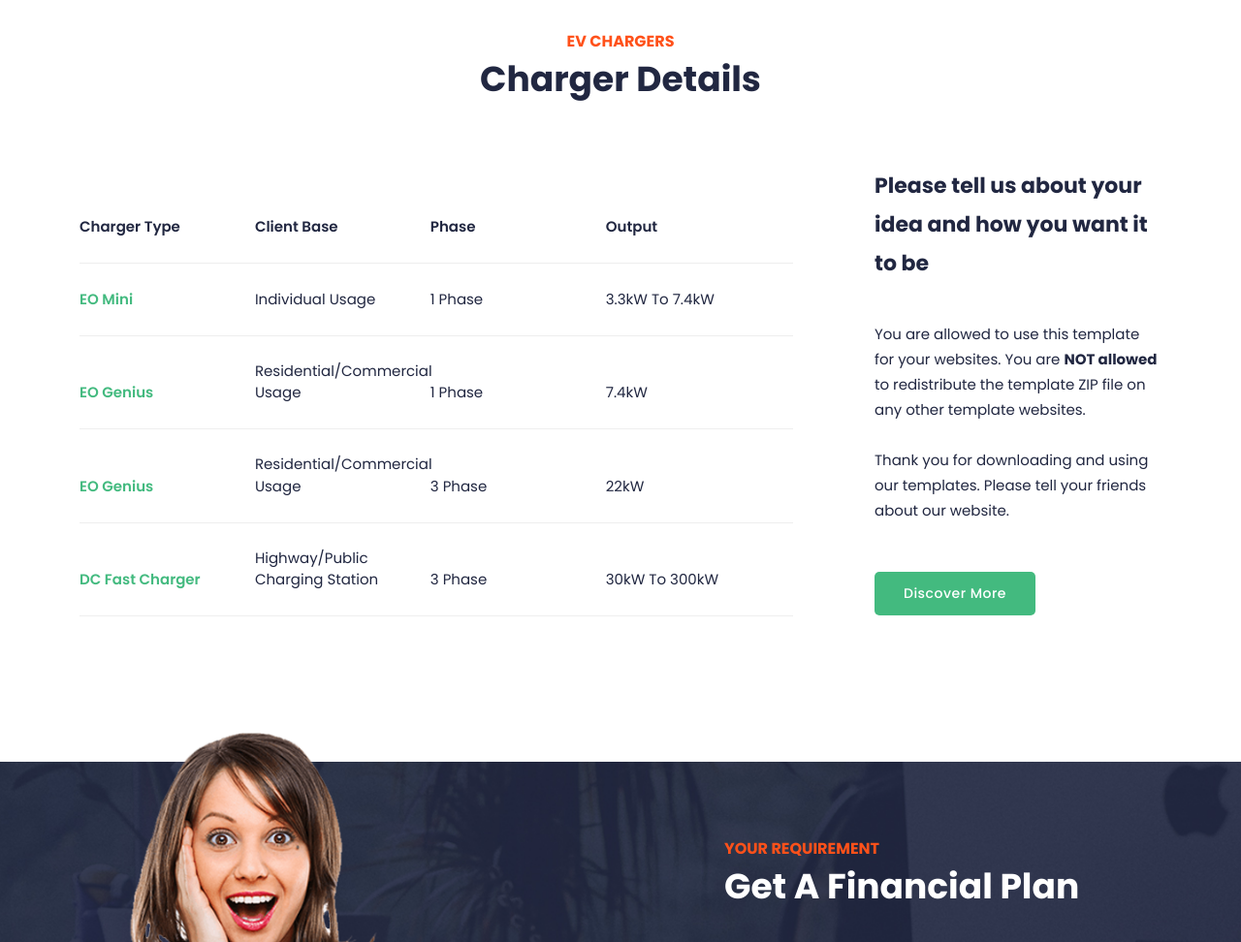
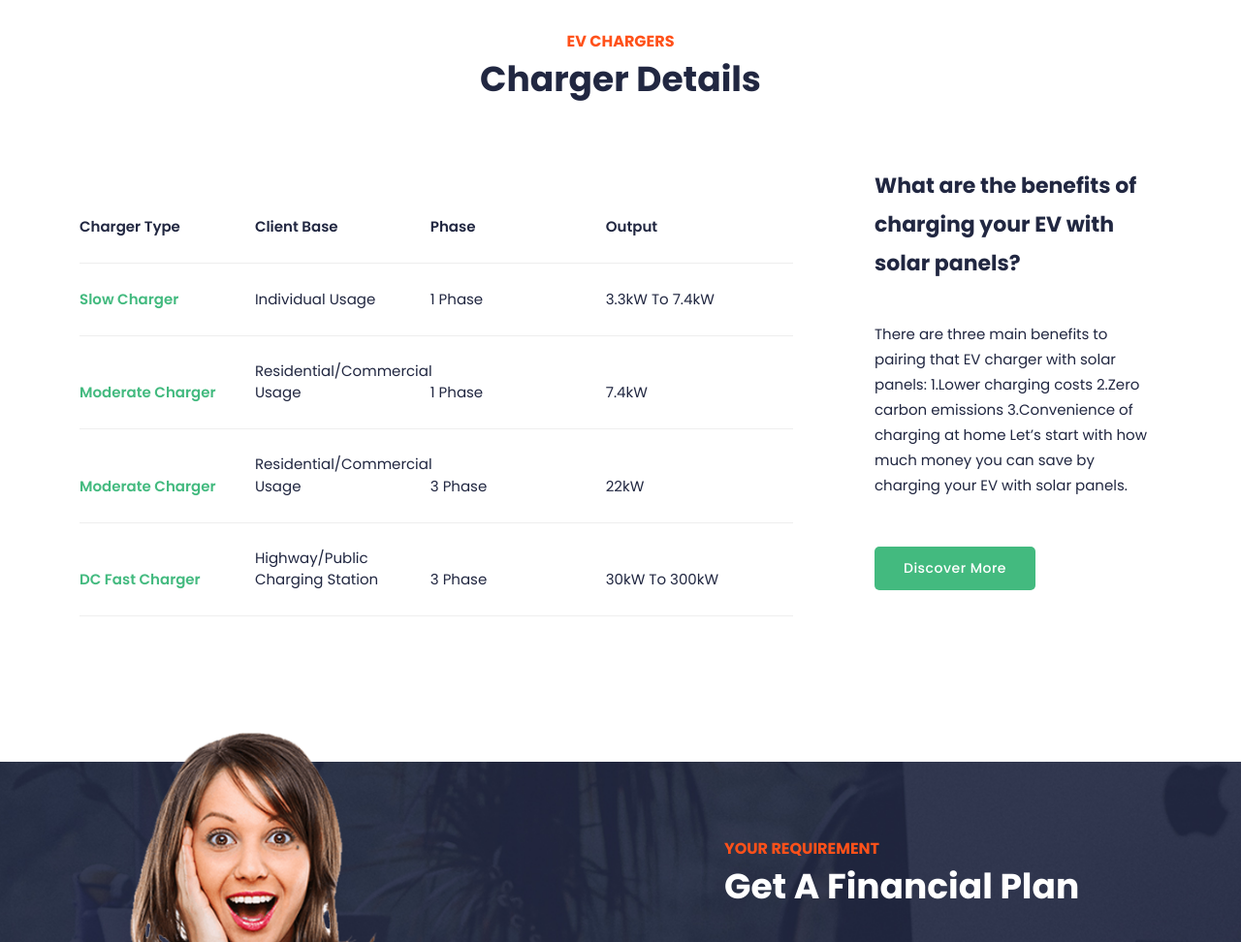
Before and after one commit to Sohamkale23/company-website, a plain HTML site: page index.html in a window 1280 px wide. Shown: the part 2061-3033 px from the top of the page at 97% size. Drawn offline with nearby package versions, Linux system fonts and the light colour scheme.

Commit message:
Add files via upload

```diff
--- a/index.html
+++ b/index.html
@@ -251,19 +251,19 @@
                           <span class="title">Output</span>
                         </div>
                         <div class="list-item">
-                          <span class="item item-title">EO Mini</span>
+                          <span class="item item-title">Slow Charger</span>
                           <span class="item">Individual Usage</span>
                           <span class="item">1 Phase</span>
                           <span class="item">3.3kW To 7.4kW</span>
                         </div>
                         <div class="list-item">
-                          <span class="item item-title">EO Genius</span>
+                          <span class="item item-title">Moderate Charger</span>
                           <span class="item">Residential/Commercial Usage</span>
                           <span class="item">1 Phase</span>
                           <span class="item">7.4kW</span>
                         </div>
                         <div class="list-item">
-                          <span class="item item-title">EO Genius</span>
+                          <span class="item item-title">Moderate Charger</span>
                           <span class="item">Residential/Commercial Usage</span>
                           <span class="item">3 Phase</span>
                           <span class="item">22kW</span>
@@ -352,8 +352,13 @@
 
         <div class="col-lg-4">
           <div class="right-content">
-            <h4>Please tell us about your idea and how you want it to be</h4>
-            <p>You are allowed to use this template for your websites. You are <b>NOT allowed</b> to redistribute the template ZIP file on any other template websites.<br><br>Thank you for downloading and using our templates. Please tell your friends about our website.</p>
+            <h4>What are the benefits of charging your EV with solar panels?</h4>
+            <p>There are three main benefits to pairing that EV charger with solar panels:
+
+              1.Lower charging costs
+              2.Zero carbon emissions
+              3.Convenience of charging at home
+              Let’s start with how much money you can save by charging your EV with solar panels. </p>
             <div class="green-button">
               <a href="about-us.html">Discover More</a>
             </div>
@@ -401,10 +406,10 @@
                   <label for="chooseOption" class="form-label">Your Reason</label>
                   <select name="Category" class="form-select" aria-label="Default select example" id="chooseOption" onchange="this.form.click()">
                       <option selected>Choose an Option</option>
-                      <option type="checkbox" name="option1" value="Online Banking">Online Banking</option>
-                      <option value="Financial Control">Financial Control</option>
-                      <option value="Yearly Profit">Yearly Profit</option>
-                      <option value="Crypto Investment">Crypto Investment</option>
+                      <option type="checkbox" name="option1" value="Online Banking">Electric Wiring</option>
+                      <option value="Financial Control">Transformer installation</option>
+                      <option value="Yearly Profit">HT/LT line erection</option>
+                      <option value="Crypto Investment">Panel Installation</option>
                   </select>
               </fieldset>
               </div>
```
Also changed, not shown: about-us.html (+1 -1 lines), contact-us.html (+1 -0 lines).
